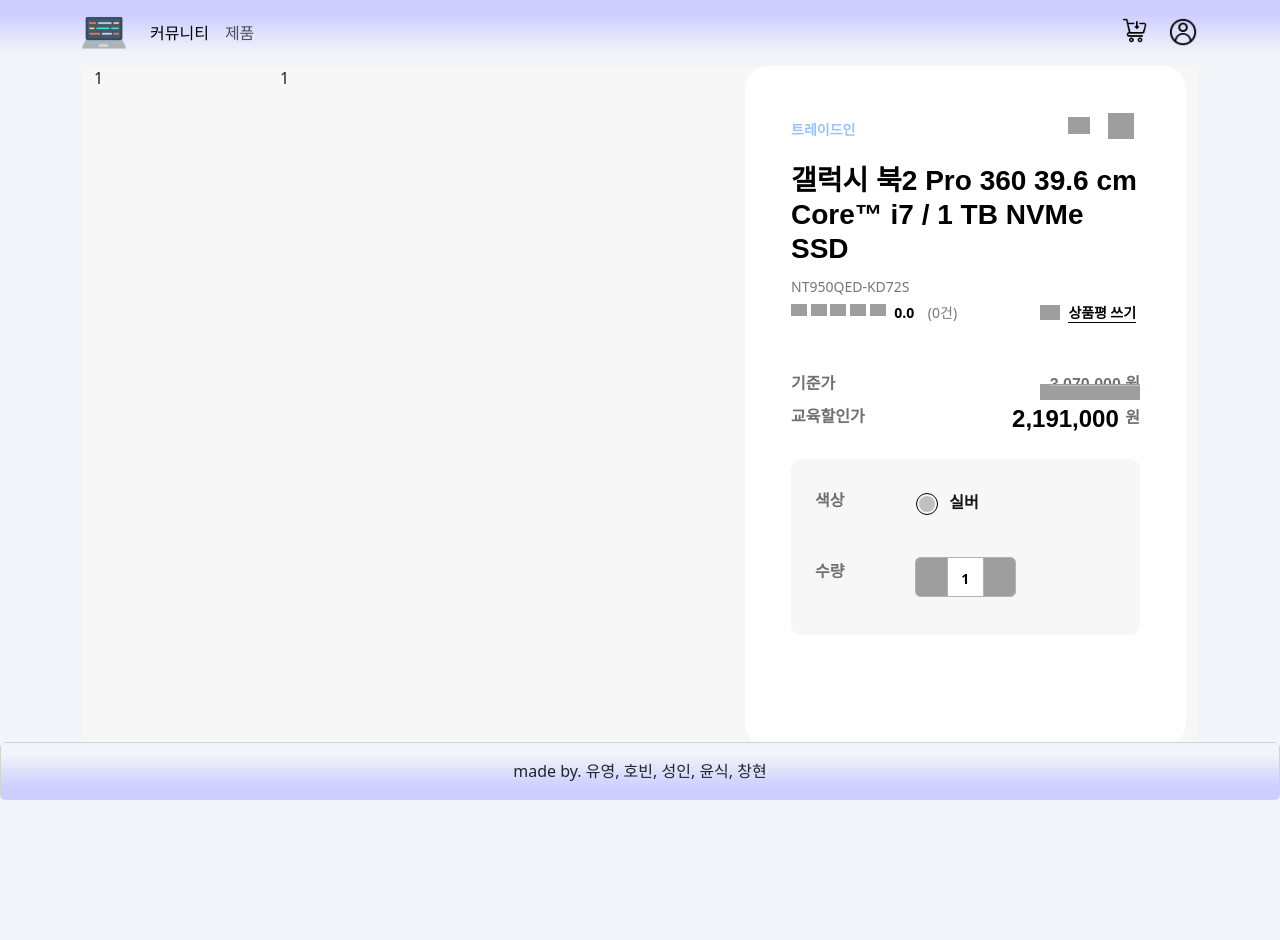
After one commit to sungin95/semi_project_second, a Django app: page /products/product_detail/ in a window 1280 px wide. The commit adds this page. Run offline with Django 3.2, Linux system fonts and the light colour scheme; some libraries are stand-ins or nearby versions; grey boxes are pictures that could not be loaded.

Commit message:
feat : product/product_detail
- 로그인/회원가입 수정
- 상품 디테일 페이지 디자인

```diff
--- /dev/null
+++ b/products/static/products/css/product.css
@@ -0,0 +1,531 @@
+
+.navbar {
+  background-image: linear-gradient(to top, #f1f4f9 20%, rgb(205, 205, 255) 80%);
+}
+
+
+.card-body {
+  background-image: linear-gradient(to bottom, #f1f4f9 20%, rgb(205, 205, 255) 80%);
+}
+
+
+
+.itm-information{
+  position:relative;
+  float:right;
+  width:100%;
+  max-width: 472px;
+  min-height: 680px;
+  padding: 50px 46px 46px;
+  background-color: #fff;
+  border-radius: 23px;
+  box-sizing: border-box;
+}
+
+.itm-info-head{
+  position: relative;
+  padding-bottom: 28px;
+}
+
+.itm-flag{
+  display: flex;
+  flex-wrap: wrap;
+  width: calc(100% - 66px);
+  align-content: center;
+  justify-content: flex-start;
+  min-height: 18px;
+  margin-bottom: 18px;
+}
+
+.flag-tag {
+  display: inline-block;
+  margin-right:12px;
+  color:#99C3FF;
+  font-size: 14px;
+  line-height: 18px;
+  font-weight: bold;
+}
+
+.social-box{
+  position: absolute;
+  right:0;
+  top: -5px;
+}
+
+.itm-info-head .social-box .ico-share {
+  background-size: 22px !important;
+}
+
+.ico-large {
+  width: 26px;
+  height: 26px;
+}
+
+.ico-share{
+  background-image: url(https://www.samsungebiz.com/sec/static/_images/common/icon-share.svg);
+}
+
+.icon {
+  display: inline-block;
+  font-size: 0;
+  vertical-align: middle;
+  background-repeat: no-repeat !important;
+  background-position: center center !important;
+}
+
+.btn-sns-link{
+  border: none;
+  background-color:transparent;
+}
+
+.on > .ico-goods {
+  background-image: url(https://www.samsungebiz.com/sec/static/_images/common/icon-heart-black.svg);
+}
+
+.btn-good{
+  border: none;
+  background-color:transparent;
+}
+
+.itm-info-title{
+  margin:0 0 10px 0;
+  color: #000;
+  font-family: sans-serif;
+  line-height: 34px;
+  font-size: 28px;
+  font-weight: bold;
+  display: -webkit-box;
+}
+
+.b2c-itm-sku .b2c-itm-rating{
+  float: none;
+}
+
+.itm-sku{
+  font-size: 14px;
+  color: #767676;
+}
+
+.itm-rating-con{
+  display: flex;
+  justify-content: space-between;
+  margin-top: 5px;
+}
+
+.itm-rating{
+  font-size: 14px;
+  color: #767676;
+  position: relative;
+  z-index: 1;
+}
+
+.itm-sart-rating{
+  display: inline-block;
+}
+
+.itm-sart-rating span{
+  display: inline-block;
+  margin-left: 5px;
+  color: #000;
+  font-size: 14px;
+  font-weight: bold;
+  vertical-align: top;
+
+}
+
+.star-gray {
+  width:16px;
+  height:15px;
+  display: inline-block;
+  vertical-align: top;
+  text-indent: -9999px;
+  background: url(https://www.samsungebiz.com/sec/static/_images/common/icon-star-gray.svg);
+  background-repeat: no-repeat;
+  background-position: center;
+  background-size: contain;
+}
+
+.itm-review-count{
+  margin-bottom: 20px;
+  margin-left: 10px;
+  color:#767676;
+  font-size: 14px;
+  line-height: 16.8px;
+  text-decoration: none;
+}
+
+.itm-review span{
+  position: relative;
+  display: inline-block;
+  padding-left: 24px;
+  color: #212425;
+  font-weight: bold;
+  vertical-align: top;
+  border-bottom: 0;
+}
+
+.itm-review span::before{
+  content:'';
+  position: absolute;
+  left: 0;
+  top:50%;
+  margin-top: -10px;
+  width: 20px;
+  height: 20px;
+  background: url(https://www.samsungebiz.com/sec/static/_images/common/icon-review-write.svg) center center no-repeat;
+  background-size: 100% auto;
+}
+
+
+.itm-review .itm-review-write > a {
+  font-size: 14px;
+}
+
+.btn-underline {
+  display: inline-block;
+  line-height: 1.27em;
+  margin: 0 4px;
+  font-weight: bold;
+  letter-spacing: -0.07px;
+  color:#000;
+  border-bottom: 1px solid #000;
+  text-decoration: none;
+}
+
+.itm-info-head::after{
+  content: '';
+  display: block;
+  clear:both;
+}
+
+.itm-price{
+  min-height: 25px;
+  background-color: #fff;
+  margin-top: 20px;
+}
+
+input::not([type=checkbox]):not([type=radio]) {
+  font-family: sans-serif;
+}
+
+.itm-price dl {
+  position: relative;
+  margin-top: 10px;
+  display: flex;
+  align-items: flex-end;
+}
+
+.itm-price dt {
+  font-size: 16px;
+  line-height: 16px;
+  color:#707070;
+  margin-bottom: 11px;
+}
+
+.itm-price .has_strike dd{
+  position: relative;
+}
+
+.itm-price dd{
+  font-family: sans-serif;
+  font-weight: bold;
+  margin-bottom: 5px;
+}
+
+.itm-price dd{
+  color: #707070;
+  text-align: right;
+  margin-left: auto;
+}
+
+.has_strike{
+  margin-bottom: 1px;
+}
+
+.itm-price .has_strike dd::before{
+  height: 16px;
+  top: 12px;
+  left: -10px;
+  right:0;
+  background: url(https://www.samsungebiz.com/sec/static/evt/_images/bg/bg-price.svg) no-repeat left;
+  display: block;
+}
+
+
+
+.itm-price .has_strike dd::before{
+  content: "";
+  position: absolute;
+}
+
+
+.itm-price .has_strike dd::after{
+  height:1px;
+  background: #99C3FF;
+  right:0;
+  top:50%;
+  left: 0;
+}
+
+.has_strike dd::after{
+  content: "";
+  position: absolute;
+}
+
+.itm-price dl.event-price {
+  margin-top: 2px;
+  align-items: flex-start;
+}
+
+.itm-price dl {
+  position: relative;
+  display: flex;
+}
+
+.itm-price dt{
+  font-size: 16px;
+  line-height: 16px;
+  margin-top: 4px;
+  color: #707070;
+}
+
+.itm-price .event-price dd span{
+  margin-right:2px;
+  color:#000;
+  font-size: 24px;
+  font-weight: bold;
+  text-align: right;
+  vertical-align: middle;
+  line-height: 30px;
+  text-decoration: none;
+  font-family: sans-serif;
+}
+
+.itm-option-choice {
+  padding: 30px 24px;
+  margin-top: 20px;
+  background-color: #f7f7f7;
+  border-radius: 10px;
+  box-sizing: border-box;
+}
+
+.itm-option-choice dl:first-child {
+  margin-top: 0;
+}
+
+.itm-option-choice dl {
+  position: relative;
+}
+
+.itm-option-choice dt{
+  position: absolute;
+  left:0;
+  top:0;
+  width:80px;
+  font-size: 16px;
+  line-height: 21px;
+  color: #707070;
+}
+
+span {
+  vertical-align: middle;
+}
+
+.itm-option-choice dd{
+  margin-left: 100px;
+}
+.dropOption {
+  position: relative;
+  padding-bottom: 10px;
+}
+
+.itm-color-object {
+  position: relative;
+  display: inline-block;
+  width:16px;
+  margin: 7px 10px 4px 4px;
+  font-size: 0px;
+  height: 16px;
+  color:transparent;
+  border-radius: 50%;
+  vertical-align: top;
+  box-sizing: border-box;
+}
+
+.itm-color-object::before{
+  content: '';
+  position: absolute;
+  left: -3px;
+  top: -3px;
+  width:22px;
+  height:22px;
+  border: 1px solid #000;
+  border-radius: 50%;
+
+}
+
+.selectedOption {
+  display: inline-block;
+  width: 80%;
+  color:#151515;
+  font-size: 16px;
+  font-weight: bold;
+  line-height: 21px;
+  vertical-align: middle;
+
+}
+
+.itm-buy-area .count-show-box {
+  display: flex;
+  align-items: center;
+}
+
+.itm-option-choice dl {
+  position: relative;
+  margin-top: 35px;
+  margin-bottom: 0;
+}
+.itm-option-choice dt {
+  position: absolute;
+  left: 0;
+  top: 0;
+  width: 80px;
+  font-size: 16px;
+  line-height: 21px;
+  color: #707070;
+}
+
+.itm-option-choice dd{
+  margin-left: 100px;
+}
+
+.itm-option-choice .spinner-box {
+  margin-top: -4px;
+}
+
+.spinner-box .count-miner {
+  left:0;
+  top: 0;
+  background: url(https://www.samsungebiz.com/sec/static/_images/common/icon-miner.svg) #fff no-repeat center center;
+  border-right: 1px solid #b2b2b2;
+}
+
+.spinner-box .count {
+  position: absolute;
+  display: block;
+  width:32px;
+  height:100%;
+  font-size: 0;
+}
+
+
+.pd-spinner {
+  position: relative;
+  display: inline-block;
+  width: 100%;
+  max-width: 95px;
+  height: 28px;
+  line-height: 28px;
+  padding: 0 32px;
+  border: 1px solid #b2b2b2;
+  border-radius: 5px;
+  overflow: hidden;
+}
+
+.spinner-box {
+  position: relative;
+  display: inline-block;
+  width:50%;
+  max-width: 170px;
+  height:40px;
+  line-height: 40px;
+  padding:0 40px;
+  border: 1px solid #b2b2b2;
+  border-radius: 5px;
+  background: #fff;
+  overflow: hidden;
+}
+
+
+a {
+  margin: 0;
+  padding: 0;
+  color: #000;
+  text-decoration: none;
+  vertical-align: baseline;
+  font-size: 100%;
+  background: transparent;
+}
+
+
+.blind {
+  position: absolute;
+  overflow: hidden;
+  border: 0;
+  width: 1px;
+  height: 1px;
+  clip: rect(1px, 1px, 1px, 1px);
+  clip-path: inset(50%);
+}
+
+.blind {
+  display: block;
+  overflow: hidden;
+  position: absolute;
+  top: -1000em;
+  left: 0;
+}
+
+input[type="text"], input[type="password"] {
+  height:35px;
+  border: 1px solid #ccc;
+  text-indent: 10px;
+  color: #757575;
+  font-size: 13px;
+  box-sizing: border-box;
+}
+
+input[type=text] {
+  -webkit-appearance: none;
+  background-color: #fff;
+  height: 26px;
+  vertical-align: middle;
+  border-radius: 0;
+  width:100%;
+}
+
+.pd-spinner .number{
+  display: block;
+  height: 28px;
+  line-height: 28px;
+  font-size: 14px;
+  font-weight: bold;
+  text-align: center;
+  border: 0;
+  text-indent: 1px;
+}
+
+.spinner-box .number{
+  display: block;
+  height: 40px;
+  line-height: 4-px;
+  font-size: 14px;
+  color: #000;
+  font-weight: bold;
+  text-align: center;
+  border: none;
+  text-indent:0;
+}
+
+
+.spinner-box .count-plus {
+  right: 0;
+  top: 0;
+  background: url(https://www.samsungebiz.com/sec/static/_images/common/icon-plus.svg) #fff no-repeat center
+  center;
+  border-left: 1px solid #b2b2b2;
+}
+
+label {
+  cursor: default;
+}
--- /dev/null
+++ b/products/templates/products/product_detail.html
@@ -0,0 +1,125 @@
+{% extends 'base.html' %}
+{% load django_bootstrap5 %}
+{% load static %}
+
+{% block css %}
+  <link rel="stylesheet" href="{% static 'products/css/product.css' %}">
+  <link rel="stylesheet" href="https://cdnjs.cloudflare.com/ajax/libs/slick-carousel/1.9.0/slick-theme.min.css">
+  <link rel="stylesheet" href="https://cdnjs.cloudflare.com/ajax/libs/slick-carousel/1.9.0/slick.min.css">
+  <link href="https://unpkg.com/aos@2.3.1/dist/aos.css" rel="stylesheet">
+  <link rel="stylesheet" href="https://use.fontawesome.com/releases/v5.3.1/css/all.css" integrity="sha384-mzrmE5qonljUremFsqc01SB46JvROS7bZs3IO2EmfFsd15uHvIt+Y8vEf7N7fWAU" crossorigin="anonymous">
+
+
+{% endblock css %}
+
+{% block content %}
+<div class="container" style="background-color: #f7f7f7;">
+  <div class="row">
+    <div class="col-md-2">
+
+        <a>1</a>
+
+    </div>
+    <div class="col-md-5">
+      <a>1</a>
+    </div>
+    <div class="col-md-5">
+      <div class="itm-information">
+        <div class="itm-info-head">
+          <div class="item-flag">
+            <span class="flag-tag">트레이드인</span>
+          </div>
+          <div class="social-box">
+            <button type="button" class="btn-sns-link">
+              <i class="icon ico-large ico-share">소셜공유</i>
+            </button>
+            <button type="button" class="btn-good on" title="선택됨">
+              <i class="icon ico-large ico-goods">좋아요 선택</i>
+            </button>
+          </div>
+          <h1 class="itm-info-title mt-4" id="goodsDetailNm">갤럭시 북2 Pro 360 39.6 cm Core™ i7 / 1 TB NVMe SSD</h1>
+          <div class="itm-sku b2c-itm-sku">NT950QED-KD72S</div>
+          <div class="itm-rating-con">
+            <div class="itm-rating b2c-itm-rating">
+                <div class="itm-sart-rating">
+                  <i class="star-gray">별점 0점</i>
+                  <i class="star-gray">별점 0점</i>
+                  <i class="star-gray">별점 0점</i>
+                  <i class="star-gray">별점 0점</i>
+                  <i class="star-gray">별점 0점</i>
+                  <span>0.0</span>
+                  <a href="javascript:;" class="itm-review-count" title="상품평 보러가기">(0건)</a>
+                </div>
+              </div>
+                <div class="itm-rating itm-review">
+                  <span class="itm-review-write">
+                    <a href="javascript:void(0);" class="btn-underline" title="상품평 쓰기 바로가기">상품평 쓰기</a>
+                  </span>
+                </div>
+            </div>
+          </div>
+          <div class="itm-price">
+            <div>
+              <input type="hidden" id="originalPrice" value="3070000">
+              <dl class="has_strike">
+                <dt>기준가</dt>
+                <dd>
+                  <span data-price="3070000">3,070,000</span>
+                  원
+                </dd>
+              </dl>
+              <input type="hidden" id="lastPrice" value="2191000">
+              <dl class="event-price">
+                <dt> 교육할인가</dt>
+                <dd>
+                  <span data-price="2191000" class="pd-total-price">2,191,000</span>
+                  원
+                </dd>
+              </dl>
+              <script type="text/javascript">
+                if('2191000' == 0) {
+                  $(".itm-price").hide();
+                }
+              </script>
+            </div>
+          </div>
+          <div class="itm-option-choice droptoggle">
+            <dl>
+              <dt>
+                <span>색상</span>
+              </dt>
+              <dd>
+                <div class="dropOption" id="dropOption-2001043-1">
+                  <span class="itm-color-object" style="background-color: #c0c0c0;" data-omni="color_실버">실버</span>
+                  <span class="selectedOption">실버</span>
+                </div>
+              </dd>
+            </dl>
+            <dl class="count-show-box">
+              <dt>수량</dt>
+              <dd>
+                <span class="spinner-box pd-spinner goods-count">
+                  <a href="javascript:void(0);" class="count count-miner" id="pd-goods-count-miner">감소</a>
+                  <label for="countPrd" class="blind">구매수량</label>
+                  <input type="text" class="number count-prd" id="countPrd" value="1" data-max-qty="22" data-min-ord-qty>
+                  <a href="javascript:void(0);" class="count count-plus" id="pd-goods-count-plus">증가</a>
+                </span>
+              </dd>
+            </dl>
+          </div>
+          </div>
+        </div>
+      </div>
+    </div>
+  </div>
+</div>
+
+{% endblock content %}
+
+
+{% block js %}
+<script src="https://cdnjs.cloudflare.com/ajax/libs/jquery/3.3.1/jquery.min.js"></script>
+<script src="https://cdnjs.cloudflare.com/ajax/libs/slick-carousel/1.9.0/slick.min.js"></script>
+<script src="https://unpkg.com/aos@2.3.1/dist/aos.js"></script>
+<script src="/static/js/product.js"></script>
+{% endblock js %}
--- a/products/urls.py
+++ b/products/urls.py
@@ -5,4 +5,5 @@ app_name = "products"
 
 urlpatterns = [
     path("index/", views.index, name="index"),
+    path("product_detail/", views.detail, name="detail"),
 ]
--- a/products/views.py
+++ b/products/views.py
@@ -3,3 +3,7 @@ from django.shortcuts import render
 # Create your views here.
 def index(request):
     return render(request, "products/index.html")
+
+
+def detail(request):
+    return render(request, "products/product_detail.html")
```
Also changed, not shown: accounts/templates/accounts/signup.html (+5 -4 lines), static/css/signup.css (+14 -26 lines).
